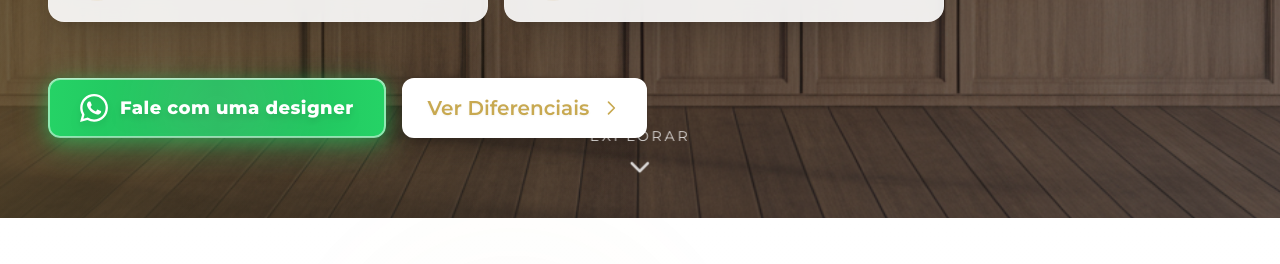
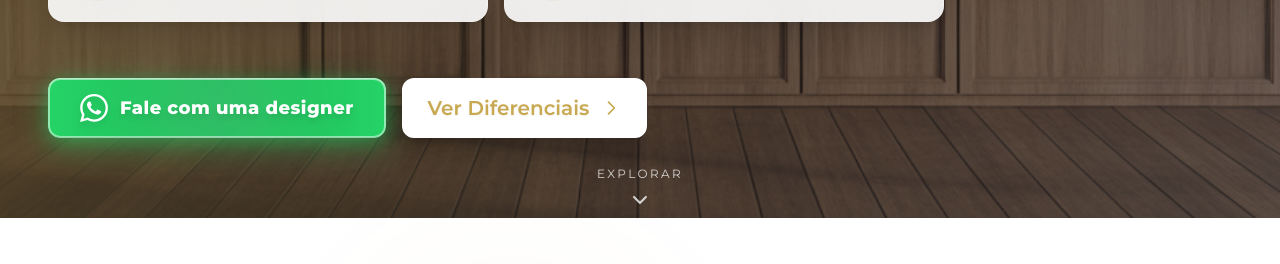
Before and after one commit to VoaNegocio/largman-lp, a React (Vite) app: page / in a window 1280 px wide. Shown: the part 800-1064 px from the top of the page. Built offline with nearby package versions, Linux system fonts and the light colour scheme.

Commit message:
ajustes novos no hero na desktop

```diff
--- a/src/components/Hero.jsx
+++ b/src/components/Hero.jsx
@@ -168,9 +168,9 @@ export default function Hero() {
             </div>
 
             {/* Scroll Indicator */}
-            <div className="absolute bottom-4 md:bottom-8 left-1/2 -translate-x-1/2 z-20 flex flex-col items-center gap-2 cursor-pointer opacity-80 hover:opacity-100 transition-opacity">
-                <span className="text-white text-[10px] md:text-sm uppercase tracking-[0.2em] font-light text-shadow-sm">Explorar</span>
-                <FiChevronDown className="w-6 h-6 md:w-8 md:h-8 text-white animate-bounce" />
+            <div className="absolute bottom-4 md:bottom-1 left-1/2 -translate-x-1/2 z-20 flex flex-col items-center gap-2 cursor-pointer opacity-80 hover:opacity-100 transition-opacity">
+                <span className="text-white text-[10px] md:text-xs uppercase tracking-[0.2em] font-light text-shadow-sm">Explorar</span>
+                <FiChevronDown className="w-6 h-6 md:w-6 md:h-6 text-white animate-bounce" />
             </div>
         </section>
     )
```
